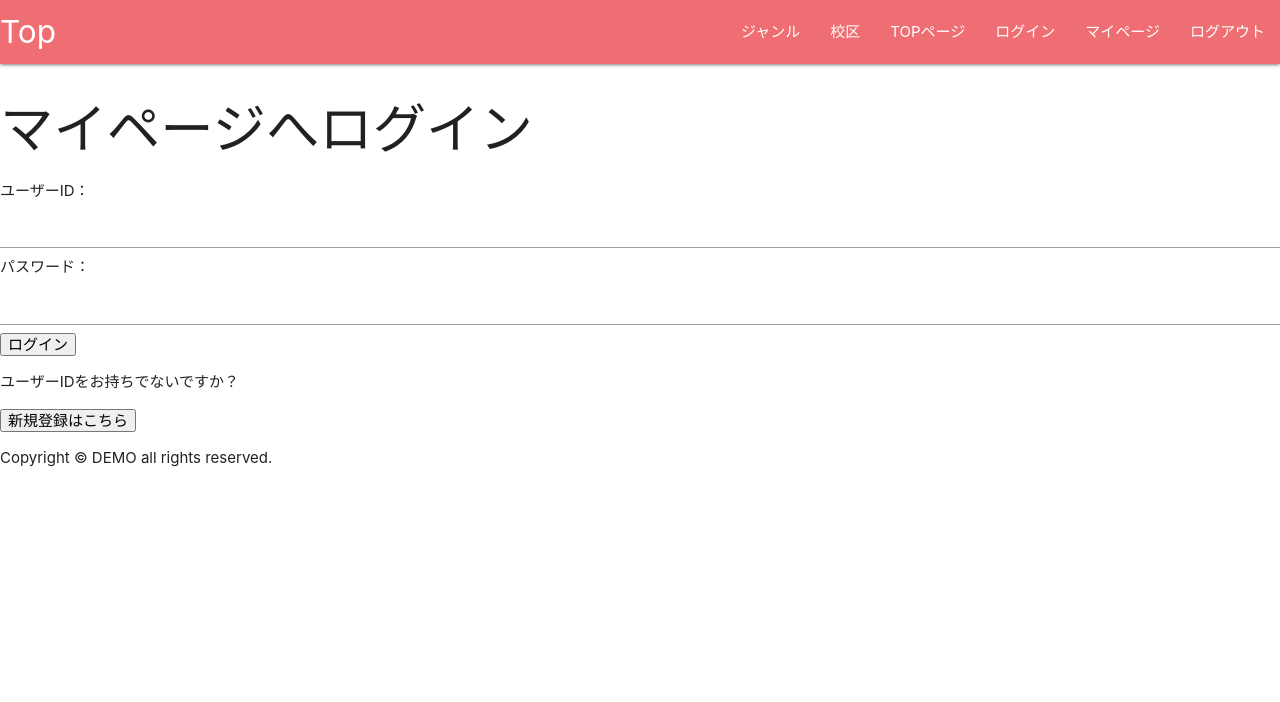
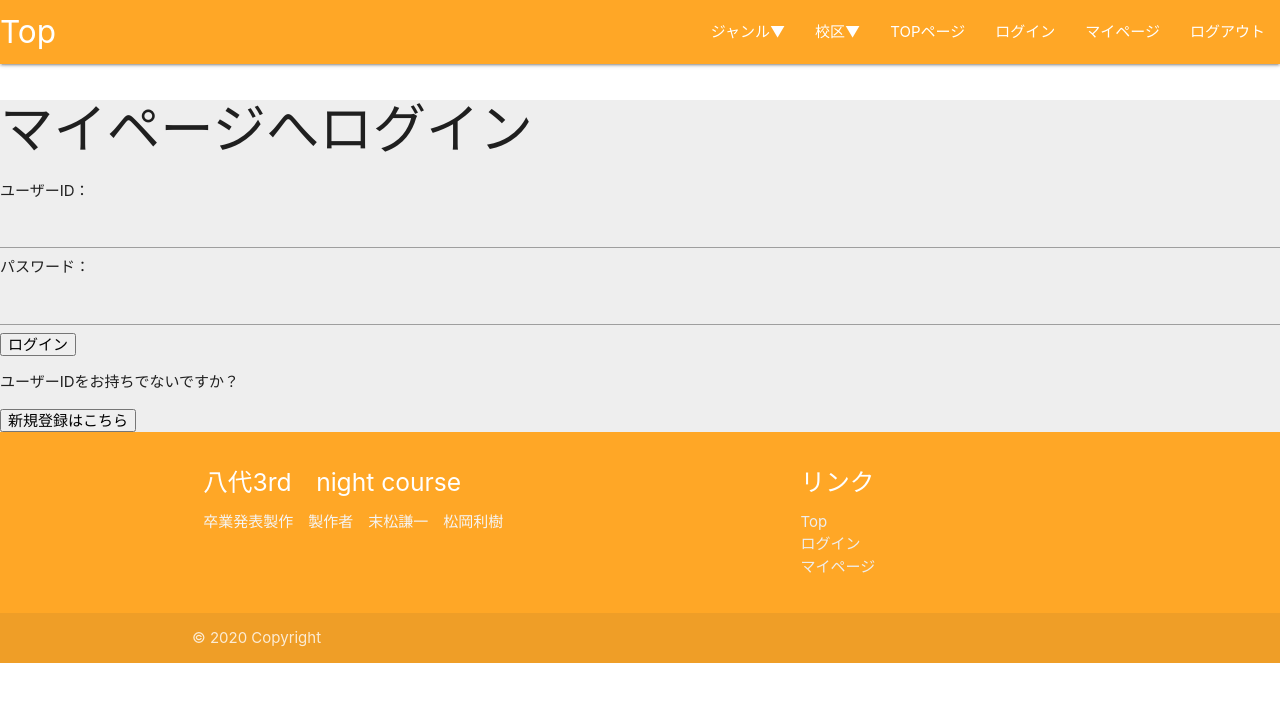
Before and after one commit to k-suematsu-jp/guraduate, a Flask app: page /user_page in a window 1280 px wide. Shown: the top 702 px of the page. Run offline with Flask 2, Linux system fonts and the light colour scheme.

Commit message:
CSSで色を変えました

```diff
--- a/app.py
+++ b/app.py
@@ -111,6 +111,22 @@ def greet():
     else:
         return render_template("login.html")
 
+@app.route("/edit")
+def edit():
+    if "user_id" in session:
+        user_id = session["user_id"][0]
+        print(user_id)
+        conn = sqlite3.connect("mappin_good.db")
+        c = conn.cursor()
+        c.execute("select * from users where user_id=?",(user_id,))
+        name_edit = c.fetchone()
+        print(name_edit)
+        c.close()
+        return render_template("edit.html",nickname = nickname)
+    else:
+        return render_template("login.html")
+
+
 
 @app.route("/logout", methods=["GET"])
 def logout():
--- a/templates/base.html
+++ b/templates/base.html
@@ -19,28 +19,46 @@
     <header>
         <div class="navbar-fixed">
         <nav>
-            <!-- <div class="card-panel orange lighten-2"> -->
-                <div class="nav-wrapper">
+            <div class="nav-wrapper orange lighten-1">
                 <a href="#" class="brand-logo">Top</a>
                 <ul id="nav-mobile" class="right hide-on-med-and-down">
-                    <!-- <ul class="right hide-on-med-and-down"> -->
-                        <li><a href="sass.html">ジャンル</a></li>
-                        <li><a href="badges.html">校区</a></li>
+                    <li><a href="sass.html">ジャンル▼</a></li>
+                    <li><a href="badges.html">校区▼</a></li>
                     <li><a href="/">TOPページ</a></li>
                     <li><a href="/login">ログイン</a></li>
                     <li><a href="/user_page">マイページ</a></li>
                     <li><a href="/logout">ログアウト</a></li>
                 </ul>
+
             </div>
-            <!-- </div> -->
         </nav>
         </div>
     </header>
     {% block content %}
 	{% endblock %}
 
-    <footer>
-		<p>Copyright &copy; DEMO all rights reserved.</p>
+    <footer class="page-footer orange lighten-1">
+        <div class="container">
+            <div class="row">
+                <div class="col l6 s12">
+                    <h5 class="white-text">八代3rd　night course</h5>
+                    <p class="grey-text text-lighten-4">卒業発表製作　製作者　末松謙一　松岡利樹</p>
+                </div>
+                <div class="col l4 offset-l2 s12">
+                    <h5 class="white-text">リンク</h5>
+                    <ul>
+                        <li><a class="grey-text text-lighten-3" href="/">Top</a></li>
+                        <li><a class="grey-text text-lighten-3" href="/login">ログイン</a></li>
+                        <li><a class="grey-text text-lighten-3" href="/user_page">マイページ</a></li>
+                    </ul>
+                </div>
+            </div>
+        </div>
+        <div class="footer-copyright">
+            <div class="container">
+            © 2020 Copyright
+            </div>
+        </div>
     </footer>
 
 
--- a/templates/login.html
+++ b/templates/login.html
@@ -1,6 +1,7 @@
 {% extends "base.html" %}
 {% block content %}
 
+<div class="grey lighten-3">
     <h2>マイページへログイン</h2>
 
     <form action="/login" method="POST">
@@ -11,5 +12,5 @@
 
     <p>ユーザーIDをお持ちでないですか？</p>
     <button onclick="location.href='/register'">新規登録はこちら</button>
-
+</div>
 {% endblock %}
--- a/templates/user_page.html
+++ b/templates/user_page.html
@@ -2,5 +2,6 @@
 {% block content %}
 
 <h1>{{ nickname }}さんのページ</h1>
+<button onclick="location.href='/edit'">編集はこちら</button>
 
 {% endblock %}
```
Also changed, not shown: templates/edit.html (+14 -0 lines), static/css/style_pc.css (line endings or trailing spaces). Lines whose indentation alone changed are shown as unchanged.
